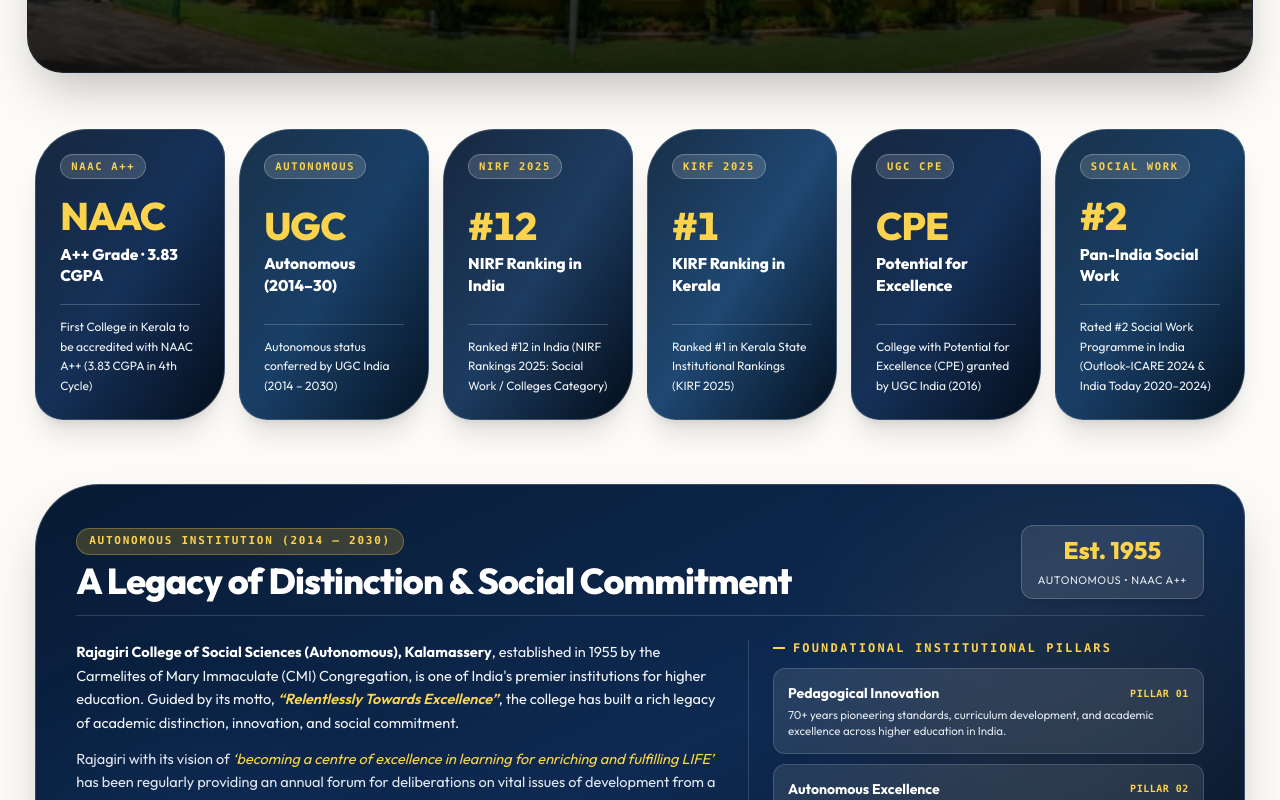
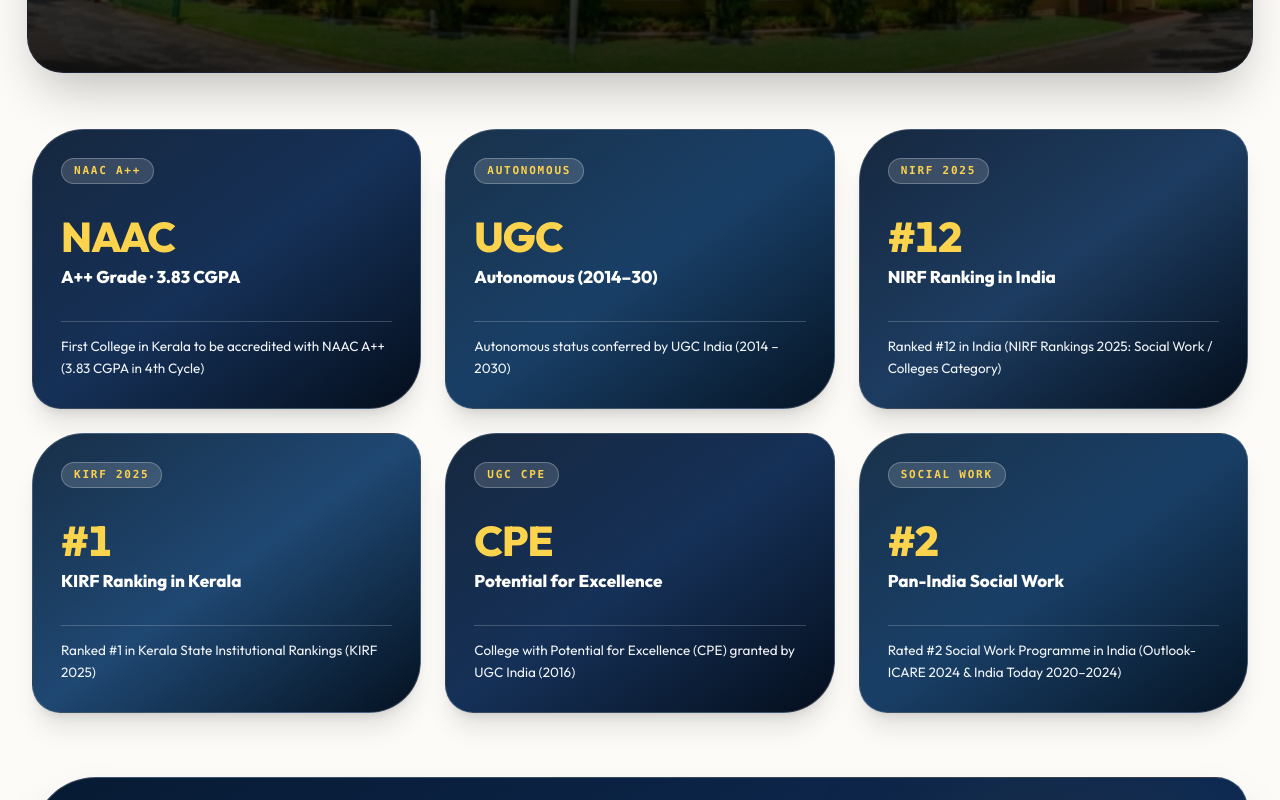
Before and after one commit to Rlabzteam/Dyuti27, a React (Vite) app: page /about in a window 1280 px wide. Shown: the part 860-1660 px from the top of the page. Built offline with nearby package versions, Linux system fonts and the light colour scheme.

Commit message:
feat: add Rajagiri college details page with institutional statistics and legacy overview

```diff
--- a/src/pages/Rajagiri.tsx
+++ b/src/pages/Rajagiri.tsx
@@ -64,7 +64,7 @@ export const Rajagiri: React.FC = () => {
   return (
     <div className="bg-[#FDFBF7] text-slate-800 min-h-screen">
 
-      {/* ── HERO BANNER (EXPANDED TALL HEIGHT FOR FULL CAMPUS ARCHITECTURE DISPLAY) ── */}
+      {/* ── HERO BANNER (EXPANDED TALL HEIGHT & FULL HORIZONTAL LENGTH FOR CAMPUS ARCHITECTURE DISPLAY) ── */}
       <div className="w-[96%] sm:w-[97%] 2xl:w-[98%] max-w-[1680px] mx-auto px-1 sm:px-2 pt-3 sm:pt-5 mb-10 sm:mb-14">
         <div className="relative w-full min-h-[540px] sm:min-h-[620px] lg:min-h-[700px] flex flex-col items-center justify-center overflow-hidden rounded-[28px] sm:rounded-[36px] bg-slate-950 text-white border border-slate-700/50 shadow-2xl">
 
@@ -125,39 +125,37 @@ export const Rajagiri: React.FC = () => {
         </div>
       </div>
 
-      <div className="w-[96%] sm:w-[97%] 2xl:w-[98%] max-w-[1680px] mx-auto px-2 sm:px-4 pb-16 sm:pb-20 lg:pb-24">
-
-        {/* ── 6 SIGNATURE CARDS (SHORT HORIZONTAL LENGTH / PROMINENT VERTICAL HEIGHT) ── */}
-        <div className="mb-12 sm:mb-16">
-          <div className="grid grid-cols-1 sm:grid-cols-2 md:grid-cols-3 xl:grid-cols-6 gap-3.5 sm:gap-4.5">
+      {/* ── 6 SIGNATURE CARDS (SPACIOUS LENGTH & PROMINENT VERTICAL HEIGHT) ── */}
+      <div className="max-w-7xl mx-auto px-4 sm:px-6 lg:px-8 mb-12 sm:mb-16">
+        <div className="grid grid-cols-1 sm:grid-cols-2 lg:grid-cols-3 gap-5 sm:gap-6">
           {keyStats.map((item, idx) => (
             <div
               key={idx}
-                className={`group relative w-full rounded-[22px] sm:rounded-[28px] rounded-tl-[42px] sm:rounded-tl-[52px] rounded-br-[42px] sm:rounded-br-[52px] bg-gradient-to-br ${item.bgGradient} p-5 sm:p-6 flex flex-col justify-between text-white border border-white/20 shadow-xl hover:scale-[1.02] active:scale-[0.99] transition-all duration-300 overflow-hidden min-h-[260px] sm:min-h-[290px]`}
+              className={`group relative w-full rounded-[22px] sm:rounded-[28px] rounded-tl-[42px] sm:rounded-tl-[52px] rounded-br-[42px] sm:rounded-br-[52px] bg-gradient-to-br ${item.bgGradient} p-6 sm:p-7 flex flex-col justify-between text-white border border-white/20 shadow-xl hover:scale-[1.02] active:scale-[0.99] transition-all duration-300 overflow-hidden min-h-[260px] sm:min-h-[280px]`}
             >
               {/* Subtle internal shine overlay */}
               <div className="absolute inset-0 bg-gradient-to-br from-white/10 to-transparent opacity-60 pointer-events-none" />
 
               {/* Top Row: Bold Category Badge */}
               <div className="flex items-center justify-between mb-3 relative z-10">
-                  <span className={`text-[10px] sm:text-[10.5px] font-mono font-black uppercase tracking-[0.16em] px-2.5 py-1 rounded-full border shadow-xs ${item.badgeBg}`}>
+                <span className={`text-[11px] font-mono font-black uppercase tracking-[0.16em] px-3 py-1 rounded-full border shadow-xs ${item.badgeBg}`}>
                   {item.badge}
                 </span>
               </div>
 
               {/* Middle Row: Extra Bold Stat Number & Label */}
-                <div className="my-1.5 relative z-10">
-                  <div className={`font-heading text-[2rem] sm:text-[2.4rem] font-black ${item.accentColor} leading-none tracking-tight tabular-nums group-hover:scale-105 transition-transform duration-300 origin-left`}>
+              <div className="my-2 relative z-10">
+                <div className={`font-heading text-[2.2rem] sm:text-[2.6rem] font-black ${item.accentColor} leading-none tracking-tight tabular-nums group-hover:scale-105 transition-transform duration-300 origin-left`}>
                   {item.number}
                 </div>
-                  <div className="text-[14.5px] sm:text-[15.5px] font-sans font-black text-white leading-snug mt-2">
+                <div className="text-[16px] sm:text-[17px] font-sans font-black text-white leading-snug mt-2">
                   {item.label}
                 </div>
               </div>
 
               {/* Bottom Row: Subtitle */}
-                <div className="pt-3 border-t border-white/20 mt-3 relative z-10">
-                  <div className="text-[11.5px] sm:text-[12px] font-sans text-slate-100 font-medium leading-relaxed">
+              <div className="pt-3.5 border-t border-white/20 mt-3 relative z-10">
+                <div className="text-[12.5px] sm:text-[13.5px] font-sans text-slate-100 font-medium leading-relaxed">
                   {item.sub}
                 </div>
               </div>
@@ -165,6 +163,9 @@ export const Rajagiri: React.FC = () => {
           ))}
         </div>
       </div>
+
+      {/* ── MAIN CONTENT CARDS (MODERATE ELEGANT LENGTH: MAX-W-7XL) ── */}
+      <div className="max-w-7xl mx-auto px-4 sm:px-6 lg:px-8 pb-16 sm:pb-20 lg:pb-24">
 
         {/* ── CARD 1: A LEGACY OF DISTINCTION & SOCIAL COMMITMENT ── */}
         <div className="mb-8 sm:mb-12 rounded-[24px] sm:rounded-[32px] rounded-tl-[48px] sm:rounded-tl-[64px] rounded-br-[48px] sm:rounded-br-[64px] bg-gradient-to-br from-[#071A33] via-[#0e2a52] to-[#040e1c] text-white p-6 sm:p-8 lg:p-10 shadow-2xl border border-white/20 relative overflow-hidden">
```
Lines whose indentation alone changed are shown as unchanged.
